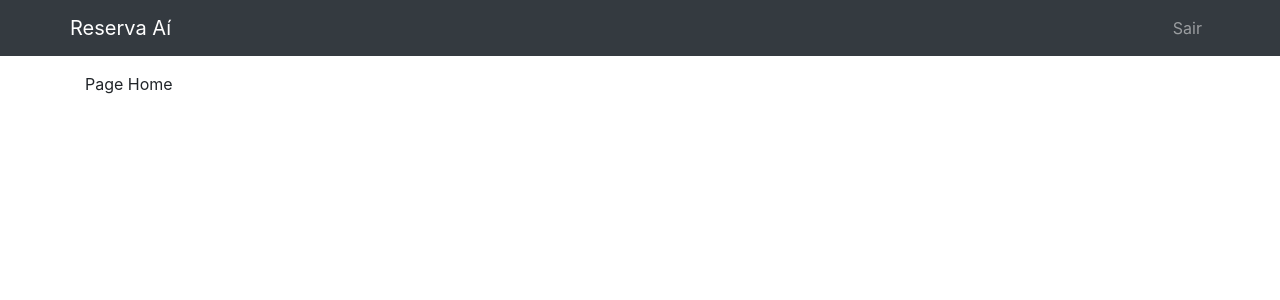
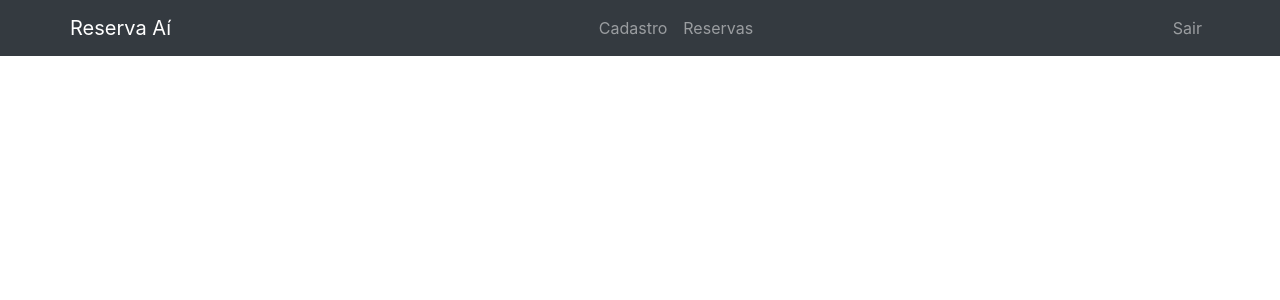
Before and after one commit to ReinaldoDiasAbreu/ReservaAi, a Django app: page / in a window 1280 px wide. Shown: the top 300 px of the page. Run offline with Django 3.2, Linux system fonts and the light colour scheme; the visitor is signed in with stand-in values (Sample User, id 1); some libraries are stand-ins or nearby versions.

Commit message:
update menu

```diff
--- a/templates/base.html
+++ b/templates/base.html
@@ -11,6 +11,36 @@
         <nav class="navbar navbar-expand navbar-dark bg-dark mb-3">
             <div class="container">
                 <a class="navbar-brand" href="{% url 'users:home' %}">Reserva Aí</a>
+                <ul class="navbar-nav">
+
+                    {% if user.is_authenticated %}
+                    <li class="nav-item">
+                        <a class="nav-link" href="{% url 'account_logout' %}">Cadastro</a>
+                    </li>
+                    <li class="nav-item">
+                        <a class="nav-link" href="{% url 'account_logout' %}">Reservas</a>
+                    </li>
+                    {% endif %}
+
+                    {% if user.is_authenticated and user.tipo_usuario == 'CoordenadorEnsino' %}
+                    <li class="nav-item">
+                        <a class="nav-link" href="{% url 'account_logout' %}">Campus</a>
+                    </li>
+
+                    <li class="nav-item">
+                        <a class="nav-link" href="{% url 'account_logout' %}">Coordenadores</a>
+                    </li>
+
+                    <li class="nav-item">
+                        <a class="nav-link" href="{% url 'account_logout' %}">Salas</a>
+                    </li>
+
+                    <li class="nav-item">
+                        <a class="nav-link" href="{% url 'account_logout' %}">Equipamento</a>
+                    </li>
+                    {% endif %}
+
+                </ul>
                 <ul class="navbar-nav">
                     {% if user.is_authenticated %}
                     <li class="nav-item">
--- a/templates/home.html
+++ b/templates/home.html
@@ -3,5 +3,5 @@
 {% block title %}Reserva Aí{% endblock %}
 
 {% block content %}
-    Page Home
+    {{ user.tipo_usuario }}
 {% endblock %}
```
